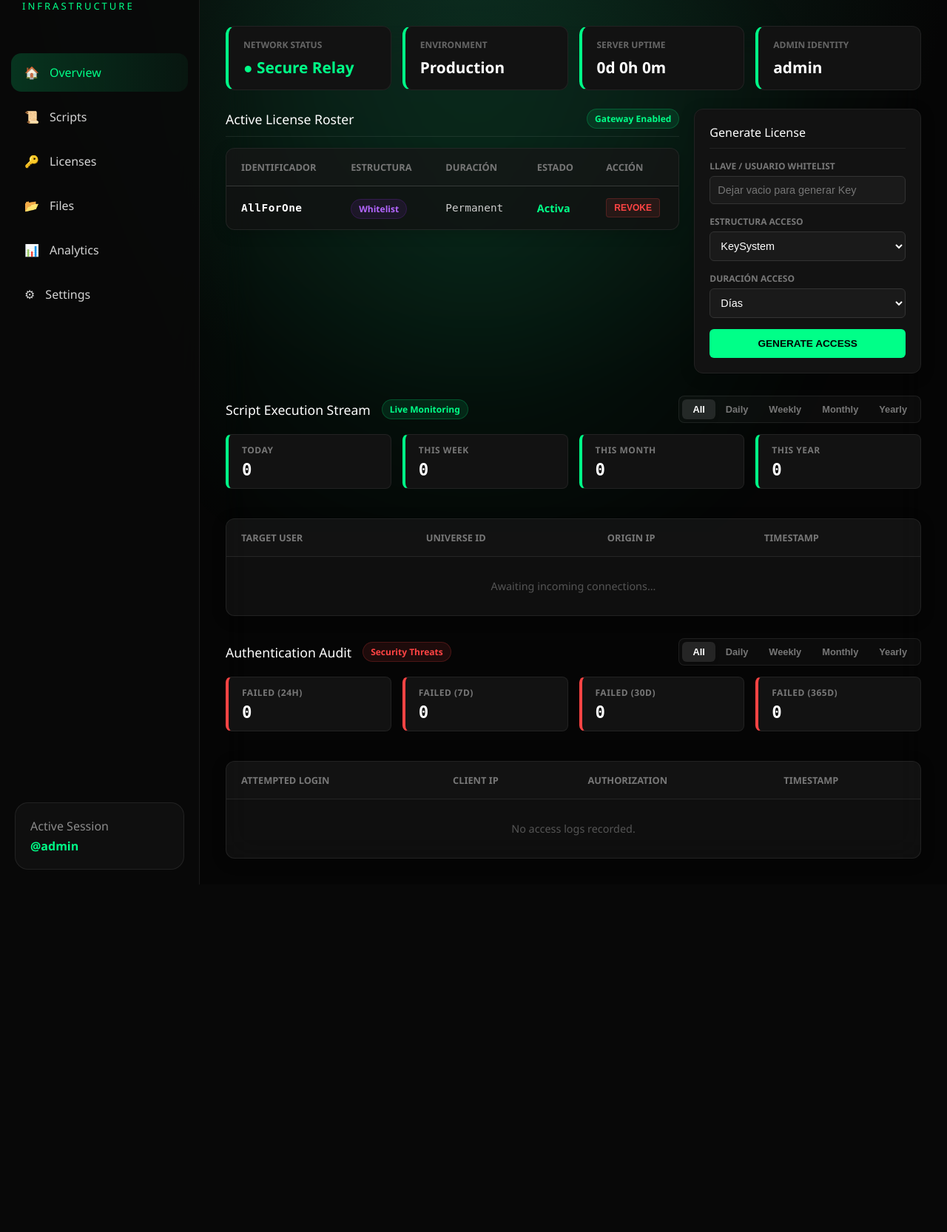
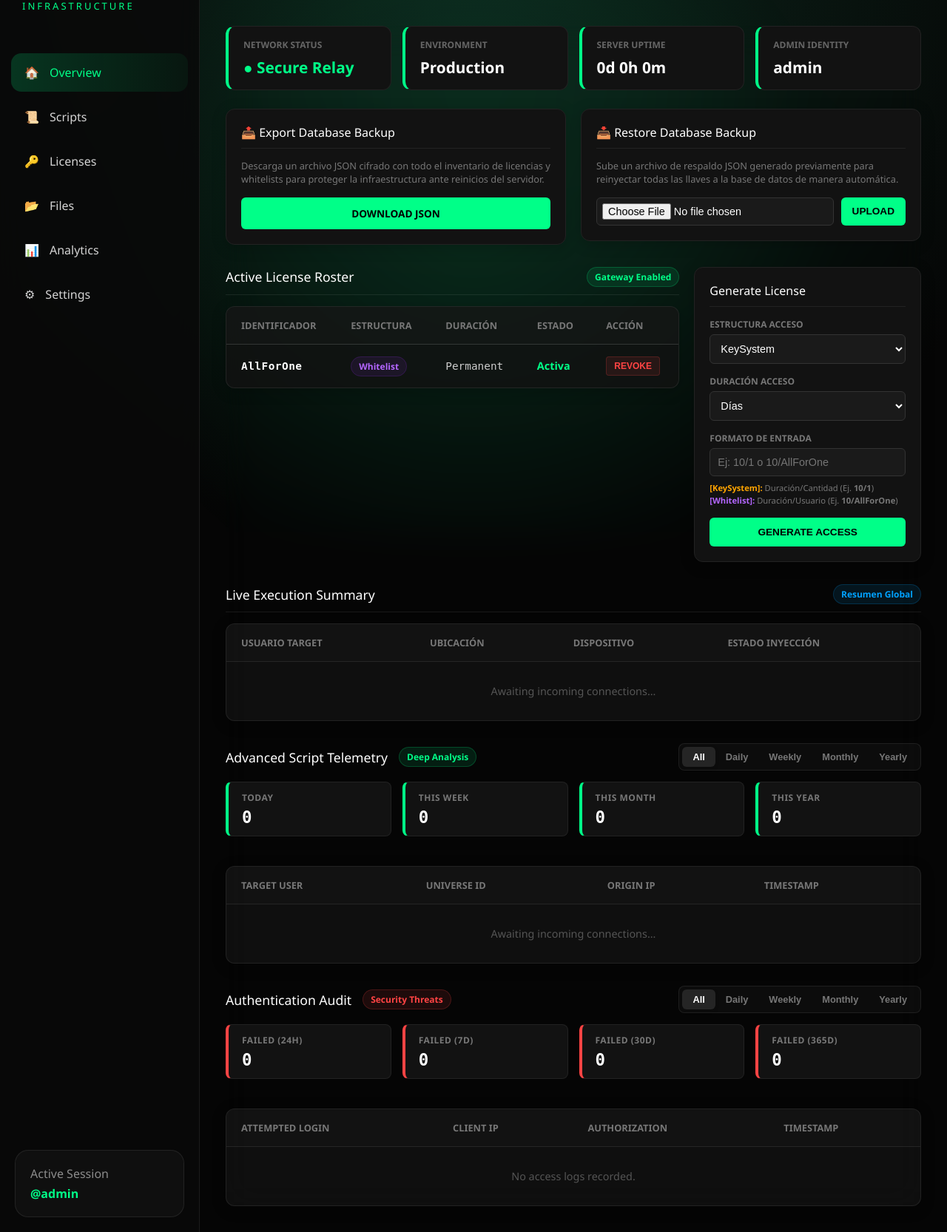
Before and after one commit to Silent-lua/Library, a Flask app: page /panel in a window 1280 px wide. Shown: the part 80-1746 px from the top of the page at 74% size. Before the commit the page ends 1276 px from the top, so only its background shows below. Run offline with Flask 3, Linux system fonts and the light colour scheme; a user stored in the database is signed in.

Commit message:
Update panel.html

```diff
--- a/templates/panel.html
+++ b/templates/panel.html
@@ -54,6 +54,11 @@
             background: rgba(255, 165, 0, 0.1);
             color: #ffa500;
             border-color: rgba(255, 165, 0, 0.2);
+        }
+        .badge-blue {
+            background: rgba(0, 162, 255, 0.1);
+            color: #00a2ff;
+            border-color: rgba(0, 162, 255, 0.2);
         }
 
         .table-container {
@@ -377,7 +382,7 @@
                   {% if messages %}
                     <div class="flash-container">
                       {% for msg in messages %}
-                        <div class="flash-message">{{ msg }}</div>
+                        <div class="flash-message" style="background: rgba(0, 255, 136, 0.05); border: 1px solid #00ff88; color: #00ff88;">{{ msg }}</div>
                       {% endfor %}
                     </div>
                   {% endif %}
@@ -399,6 +404,23 @@
                     <div class="status-card">
                         <span class="status-label">Admin Identity</span>
                         <strong class="status-value">admin</strong>
+                    </div>
+                </div>
+
+                <div class="license-layout-grid" style="grid-template-columns: 1fr 1fr; margin-bottom: 30px;">
+                    <div class="form-container">
+                        <h4>📤 Export Database Backup</h4>
+                        <p style="color: #777; font-size: 0.8rem; margin-bottom: 15px; line-height: 1.4;">Descarga un archivo JSON cifrado con todo el inventario de licencias y whitelists para proteger la infraestructura ante reinicios del servidor.</p>
+                        <a href="/dashboard/exportar" class="btn-submit" style="display: block; text-align: center; text-decoration: none;">Download JSON</a>
+                    </div>
+
+                    <div class="form-container">
+                        <h4>📥 Restore Database Backup</h4>
+                        <p style="color: #777; font-size: 0.8rem; margin-bottom: 15px; line-height: 1.4;">Sube un archivo de respaldo JSON generado previamente para reinyectar todas las llaves a la base de datos de manera automática.</p>
+                        <form action="/dashboard/importar" method="POST" enctype="multipart/form-data" style="display: flex; gap: 10px;">
+                            <input type="file" name="file_respaldo" accept=".json" required class="form-control" style="flex: 1; padding: 7px;">
+                            <button type="submit" class="btn-submit" style="width: auto; padding: 0 15px;">Upload</button>
+                        </form>
                     </div>
                 </div>
 
@@ -462,10 +484,6 @@
                         <h4>Generate License</h4>
                         <form action="/licencias/crear" method="POST">
                             <div class="form-group">
-                                <label for="clave">Llave / Usuario Whitelist</label>
-                                <input type="text" id="clave" name="clave" class="form-control" placeholder="Dejar vacio para generar Key">
-                            </div>
-                            <div class="form-group">
                                 <label for="tipo">Estructura Acceso</label>
                                 <select id="tipo" name="tipo" class="form-control">
                                     <option value="KeySystem">KeySystem</option>
@@ -481,8 +499,55 @@
                                     <option value="Permanent">Permanent</option>
                                 </select>
                             </div>
+                            <div class="form-group">
+                                <label for="clave">Formato de Entrada</label>
+                                <input type="text" id="clave" name="clave" class="form-control" placeholder="Ej: 10/1 o 10/AllForOne" required>
+                                <div style="font-size: 0.7rem; color: #777; margin-top: 8px; line-height: 1.5;">
+                                    <span style="color: #ffa500; font-weight: bold;">[KeySystem]:</span> Duración/Cantidad (Ej. <b>10/1</b>)<br>
+                                    <span style="color: #b366ff; font-weight: bold;">[Whitelist]:</span> Duración/Usuario (Ej. <b>10/AllForOne</b>)
+                                </div>
+                            </div>
                             <button type="submit" class="btn-submit">Generate Access</button>
                         </form>
+                    </div>
+                </div>
+
+                <div class="summary-section">
+                    <div class="section-header">
+                        <h3>Live Execution Summary</h3>
+                        <span class="badge badge-blue">Resumen Global</span>
+                    </div>
+                    <div class="table-container">
+                        <table class="modern-table">
+                            <thead>
+                                <tr>
+                                    <th>Usuario Target</th>
+                                    <th>Ubicación</th>
+                                    <th>Dispositivo</th>
+                                    <th>Estado Inyección</th>
+                                </tr>
+                            </thead>
+                            <tbody>
+                                {% for exe in ejecuciones %}
+                                <tr>
+                                    <td style="color: #fff; font-weight: 500;">{{ exe.roblox_username }}</td>
+                                    <td class="text-dim">Global / Proxy</td>
+                                    <td class="text-dim">Resumido</td>
+                                    <td>
+                                        {% if exe.universe_id == "0000000000" or not exe.universe_id %}
+                                            <span class="status-failed">FALLO</span>
+                                        {% else %}
+                                            <span class="status-success">ONLINE</span>
+                                        {% endif %}
+                                    </td>
+                                </tr>
+                                {% else %}
+                                <tr>
+                                    <td colspan="4" style="text-align: center; color: #555; padding: 30px;">Awaiting incoming connections...</td>
+                                </tr>
+                                {% endfor %}
+                            </tbody>
+                        </table>
                     </div>
                 </div>
 
@@ -490,8 +555,8 @@
                     <div class="section-header" style="flex-direction: column; align-items: flex-start; border-bottom: none; gap: 15px;">
                         <div class="header-top">
                             <div class="header-title-group">
-                                <h3>Script Execution Stream</h3>
-                                <span class="badge badge-green">Live Monitoring</span>
+                                <h3>Advanced Script Telemetry</h3>
+                                <span class="badge badge-green">Deep Analysis</span>
                             </div>
                             <div class="time-filters">
                                 <button class="active" data-filter="all">All</button>
```
